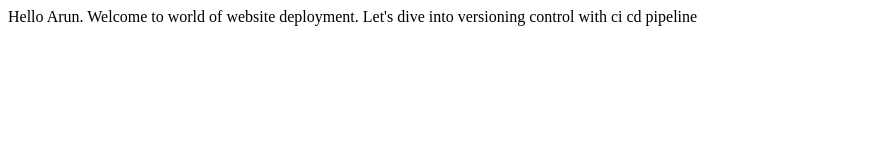
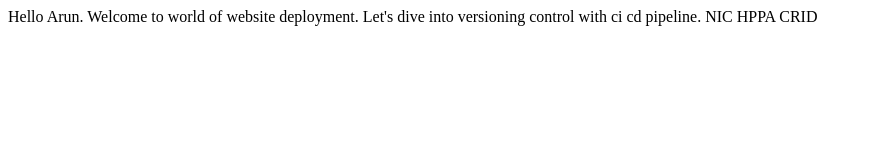
Before and after one commit to arungoel142/GitHubActionsDemo, a plain HTML site: page index.html in a window 1280 px wide. Shown: the whole page, without its empty margins (0-872 px from the left). Drawn offline with Linux system fonts and the light colour scheme.

Commit message:
added new line

```diff
--- a/index.html
+++ b/index.html
@@ -1,6 +1,7 @@
 <html>
 <body>
 Hello Arun. Welcome to world of website deployment.
-Let's dive into versioning control with ci cd pipeline
+Let's dive into versioning control with ci cd pipeline.
+NIC HPPA CRID
 </body>
 </html>
```
